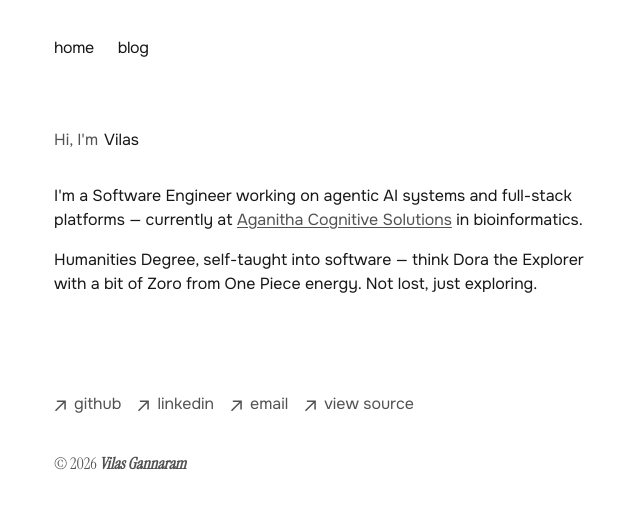
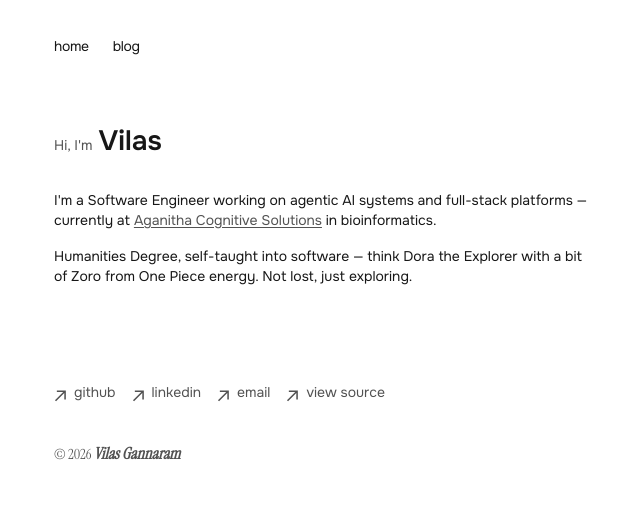
Before and after one commit to vilas-gannaram/vilas-gannaram.github.io, a Next.js app: page / in a window 1280 px wide. Shown: the top 508 px of the page, without its empty margins (314-954 px from the left). Built offline with nearby package versions, Linux system fonts and the light colour scheme.

Commit message:
Refactor global styles using Tailwind CSS utilities

```diff
--- a/app/globals.css
+++ b/app/globals.css
@@ -20,8 +20,21 @@
 	}
 }
 
-body {
-	background: var(--background);
-	color: var(--foreground);
-	font-family: var(--font-sans), Arial, Helvetica, sans-serif;
+
+@layer base {
+	body {
+		@apply text-[14px] leading-[20px] font-normal text-foreground bg-background font-sans;
+	}
+
+	h1 {
+		@apply text-[28px] leading-[34px] font-semibold;
+	}
+
+	h2 {
+		@apply text-[22px] leading-[28px] font-semibold;
+	}
+
+	h3 {
+		@apply text-[18px] leading-[24px] font-semibold;
+	}
 }
```
